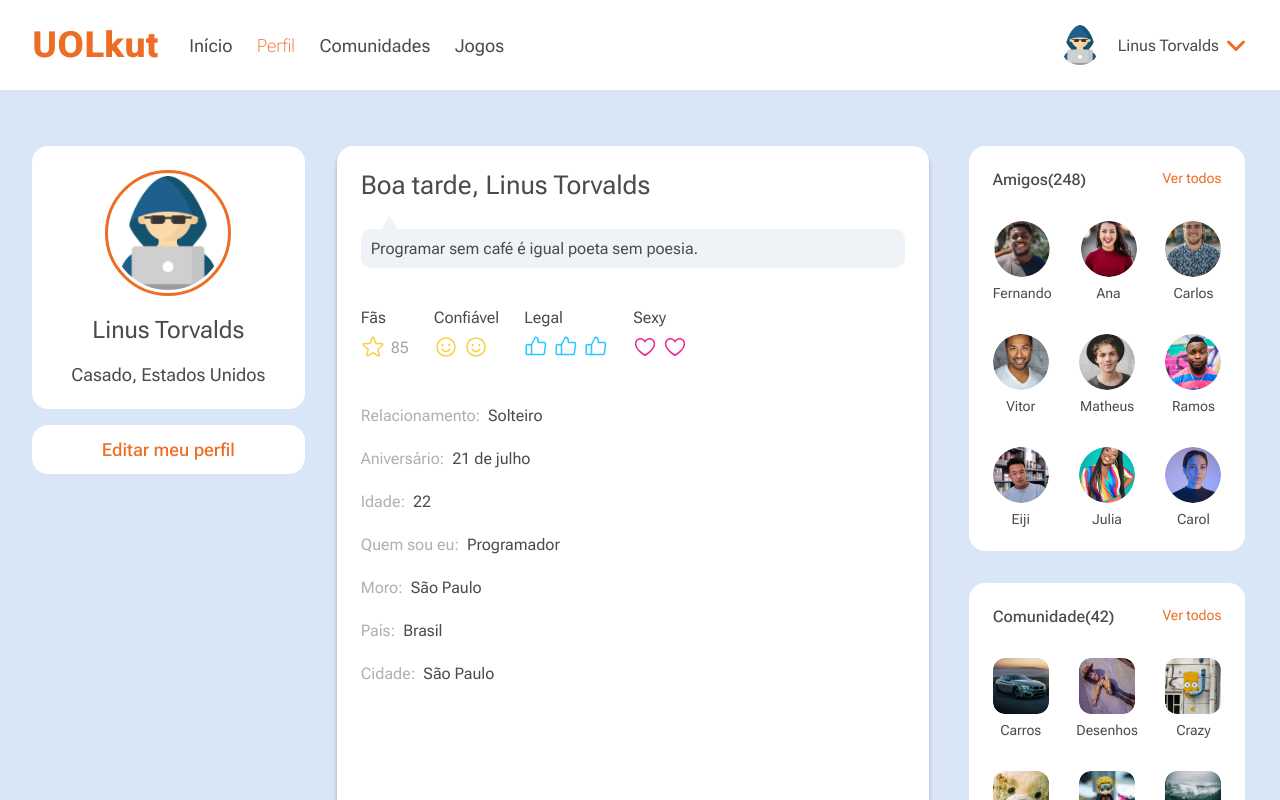
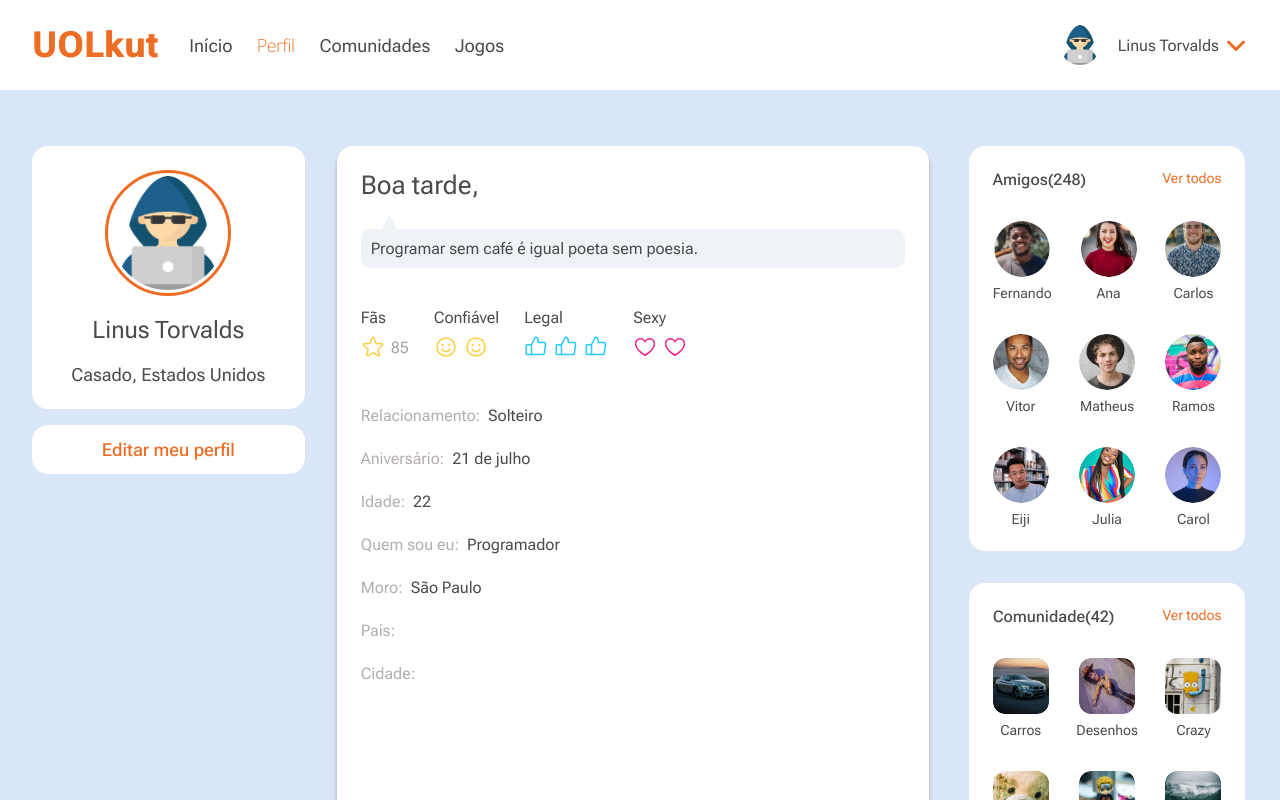
Before and after one commit to Theo-Magno/projeto-compass-desafio-x, a React (Create React App) app in the folder uolkut/: page /profile in a window 1280 px wide. Shown: the top 800 px of the page. Built offline with nearby package versions, Linux system fonts and the light colour scheme; no server answers; the HTML template or start-up script is replaced by a standard one.

Commit message:
feat: added dinamic profile data

```diff
--- a/uolkut/src/components/InfoProfile/InfoProfile.tsx
+++ b/uolkut/src/components/InfoProfile/InfoProfile.tsx
@@ -1,20 +1,57 @@
-// import { Link } from 'react-router-dom';
+import Card from "../Card/Card";
+import "./InfoProfile.css";
 
-import Card from '../Card/Card';
-import './InfoProfile.css';
+import Star from "../Icons/emojis/Star";
+import Smiley from "../Icons/emojis/Smiley";
+import ThumbsUp from "../Icons/emojis/ThumbsUp";
+import Sexy from "../Icons/emojis/Sexy";
 
-import Star from '../Icons/emojis/Star';
-import Smiley from '../Icons/emojis/Smiley';
-import ThumbsUp from '../Icons/emojis/ThumbsUp';
-import Sexy from '../Icons/emojis/Sexy';
+import Triangle from "../../assets/images/triangle.png";
+import { Link } from "react-router-dom";
+import { useAuthValue } from "../../context/AuthContext";
+import { useState, useEffect } from "react";
+import { getDoc, doc } from "firebase/firestore";
+import { db } from "../../firebase/config";
 
-import Triangle from '../../assets/images/triangle.png';
-import { Link } from 'react-router-dom';
+interface UserData {
+  profession: string;
+  city: string;
+  country: string;
+}
+interface UserDocument {
+  profession: string;
+  city: string;
+  country: string;
+}
 
 const InfoProfile = (): JSX.Element => {
+  const user = useAuthValue();
+  const [userData, setUserData] = useState<UserData | null>(null);
+
+  useEffect(() => {
+    if (user) {
+      const userId = user.uid;
+      const userDocRef = doc(db, "users", userId);
+
+      getDoc(userDocRef)
+        .then((doc) => {
+          if (doc) {
+            console.log(userId);
+            const userDataFromFirestore = doc.data() as UserDocument;
+            setUserData(userDataFromFirestore);
+          } else {
+            console.log("Usuário não encontrado");
+          }
+        })
+        .catch((error) => {
+          console.log(error.message);
+        });
+    }
+  }, [user]);
+
   return (
     <Card classNameCard="card-profile-info">
-      <h3 className="title-info-profile">Boa tarde, Linus Torvalds</h3>
+      <h3 className="title-info-profile">Boa tarde, {user?.displayName}</h3>
       <div className="quote">
         <div className="triangle">
           <img src={Triangle} alt="apontamento" />
@@ -77,11 +114,11 @@
         </dl>
         <dl className="info-status">
           <dt>País:</dt>
-          <dd>Brasil</dd>
+          <dd>{userData?.country}</dd>
         </dl>
         <dl className="info-status">
           <dt>Cidade:</dt>
-          <dd>São Paulo</dd>
+          <dd>{userData?.city}</dd>
         </dl>
       </div>
       <div className="box-tags">
--- a/uolkut/src/firebase/config.js
+++ b/uolkut/src/firebase/config.js
@@ -3,12 +3,12 @@
 import { getFirestore } from "firebase/firestore";
 
 const firebaseConfig = {
-  apiKey: "AIzaSyAveI2yFCKk3AxuNtFKPS9zjcKbMcjHOXU",
-  authDomain: "week10mockupdb.firebaseapp.com",
-  projectId: "week10mockupdb",
-  storageBucket: "week10mockupdb.appspot.com",
-  messagingSenderId: "60287645485",
-  appId: "1:60287645485:web:21b80afa029c608bfe45a4",
+  apiKey: "AIzaSyBjm9gKuuYXjHNK_T2d3vXF1a9RaIPxpxQ",
+  authDomain: "uolkut-1f316.firebaseapp.com",
+  projectId: "uolkut-1f316",
+  storageBucket: "uolkut-1f316.appspot.com",
+  messagingSenderId: "342158632958",
+  appId: "1:342158632958:web:9e63af28453558c75702af",
 };
 
 export const app = initializeApp(firebaseConfig);
--- a/uolkut/src/hooks/useAuthentication.tsx
+++ b/uolkut/src/hooks/useAuthentication.tsx
@@ -5,11 +5,9 @@
   createUserWithEmailAndPassword,
   signInWithEmailAndPassword,
   updateProfile,
-  signOut,
 } from "firebase/auth";
 
 import { useState, useEffect } from "react";
-import { getSystemErrorMap } from "util";
 
 export const useAuthentication = () => {
   const [error, setError] = useState("");
```
